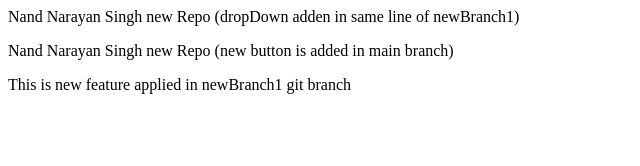
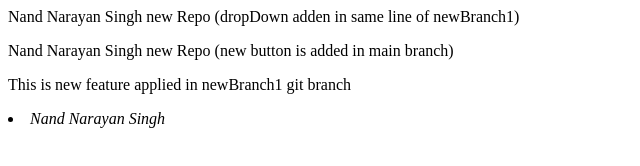
Before and after one commit to nandnrnsingh/localrepo, a plain HTML site: page index.html in a window 1280 px wide. Shown: the whole page, without its empty margins (0-640 px from the left). Drawn offline with Linux system fonts and the light colour scheme.

Commit message:
mofified index.html

```diff
--- a/index.html
+++ b/index.html
@@ -4,3 +4,9 @@
 <p>Nand Narayan Singh new Repo  (new button is added in main branch)</p>
 
 <p>This is new feature applied in newBranch1 git branch</p>
+
+<nav>
+    <li>
+        <i>Nand Narayan Singh</i>
+    </li>
+</nav>
```
